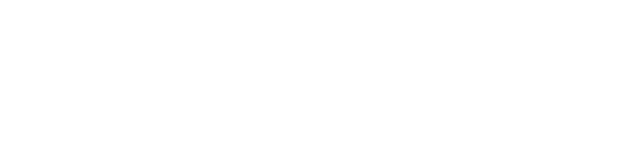
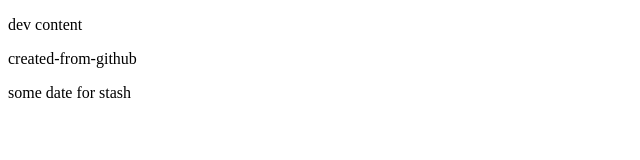
Before and after one commit to Bekinas/branch-practice, a plain HTML site: page index.html in a window 1280 px wide. Shown: the whole page, without its empty margins (0-640 px from the left). Drawn offline with Linux system fonts and the light colour scheme.

Commit message:
stashing commit

```diff
--- a/index.html
+++ b/index.html
@@ -7,6 +7,8 @@
     <title>Document</title>
 </head>
 <body>
-
+    <p>dev content</p>
+    <p>created-from-github</p>
+    <p>some date for stash</p>
 </body>
 </html>
```
